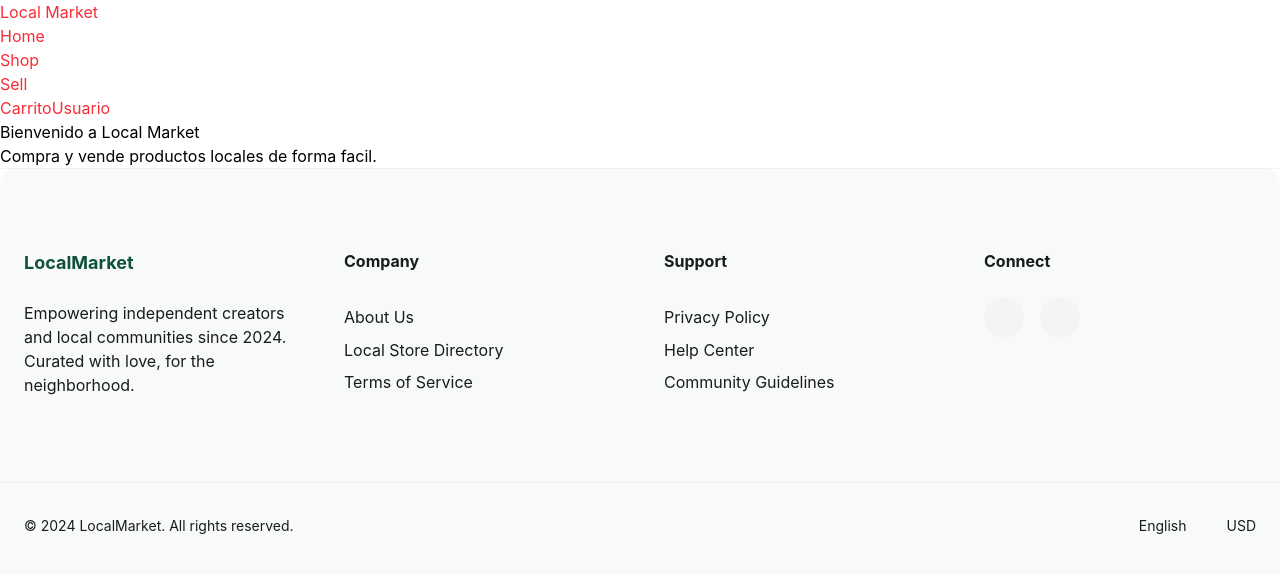
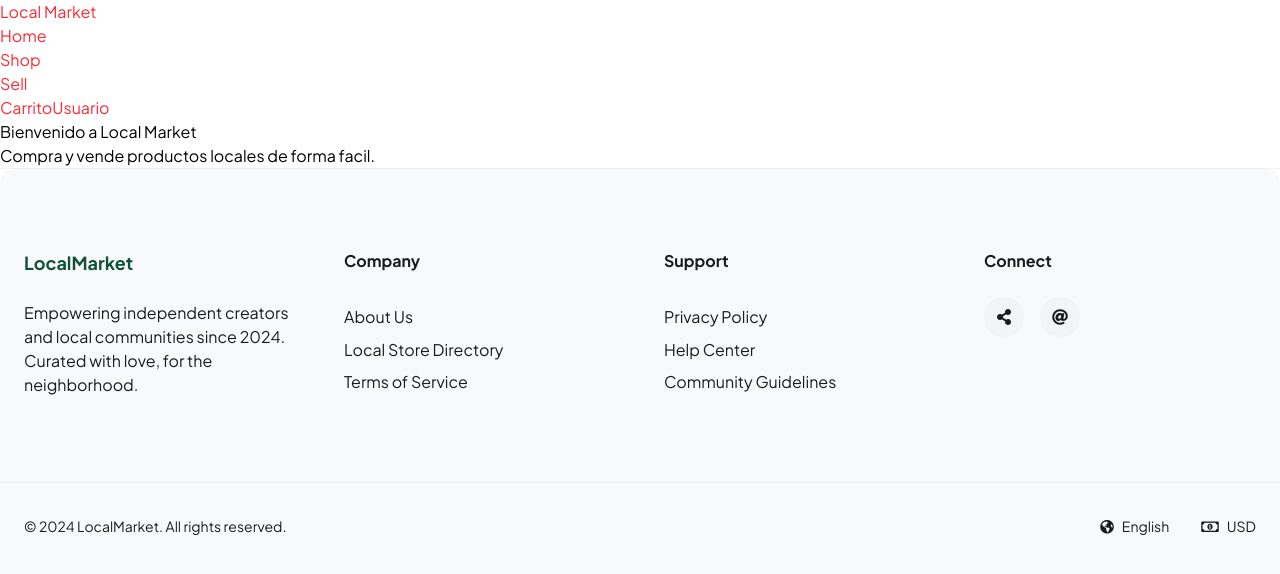
Before and after one commit to manur31/local-market, a React (Vite) app: page / in a window 1280 px wide. Shown: the top 574 px of the page. Built offline with nearby package versions, Linux system fonts and the light colour scheme.

Commit message:
agregando CDN y implementando fuentes de letra a todo

```diff
--- a/index.html
+++ b/index.html
@@ -4,6 +4,10 @@
     <meta charset="UTF-8" />
     <link rel="icon" type="image/svg+xml" href="/favicon.svg" />
     <meta name="viewport" content="width=device-width, initial-scale=1.0" />
+    <link rel="preconnect" href="https://fonts.googleapis.com">
+    <link rel="preconnect" href="https://fonts.gstatic.com" crossorigin>
+    <link href="https://fonts.googleapis.com/css2?family=Plus+Jakarta+Sans:ital,wght@0,200..800;1,200..800&display=swap" rel="stylesheet">
+    <link href="https://cdnjs.cloudflare.com/ajax/libs/font-awesome/5.15.4/css/all.min.css" rel="stylesheet" />
     <title>Local Market</title>
   </head>
   <body>
--- a/src/index.css
+++ b/src/index.css
@@ -1,6 +1,9 @@
 @import "tailwindcss";
 
 @theme {
+  /* Plus Jakarta Sans (carga en index.html) */
+  --font-sans: "Plus Jakarta Sans", sans-serif;
+
   /* Core */
   --color-primary: #0f5238;
   --color-primary-container: #2d6a4f;
@@ -26,3 +29,9 @@
   /* Outline */
   --color-outline: rgba(25, 28, 29, 0.15);
 }
+
+@layer base {
+  body {
+    @apply font-sans;
+  }
+}
```
